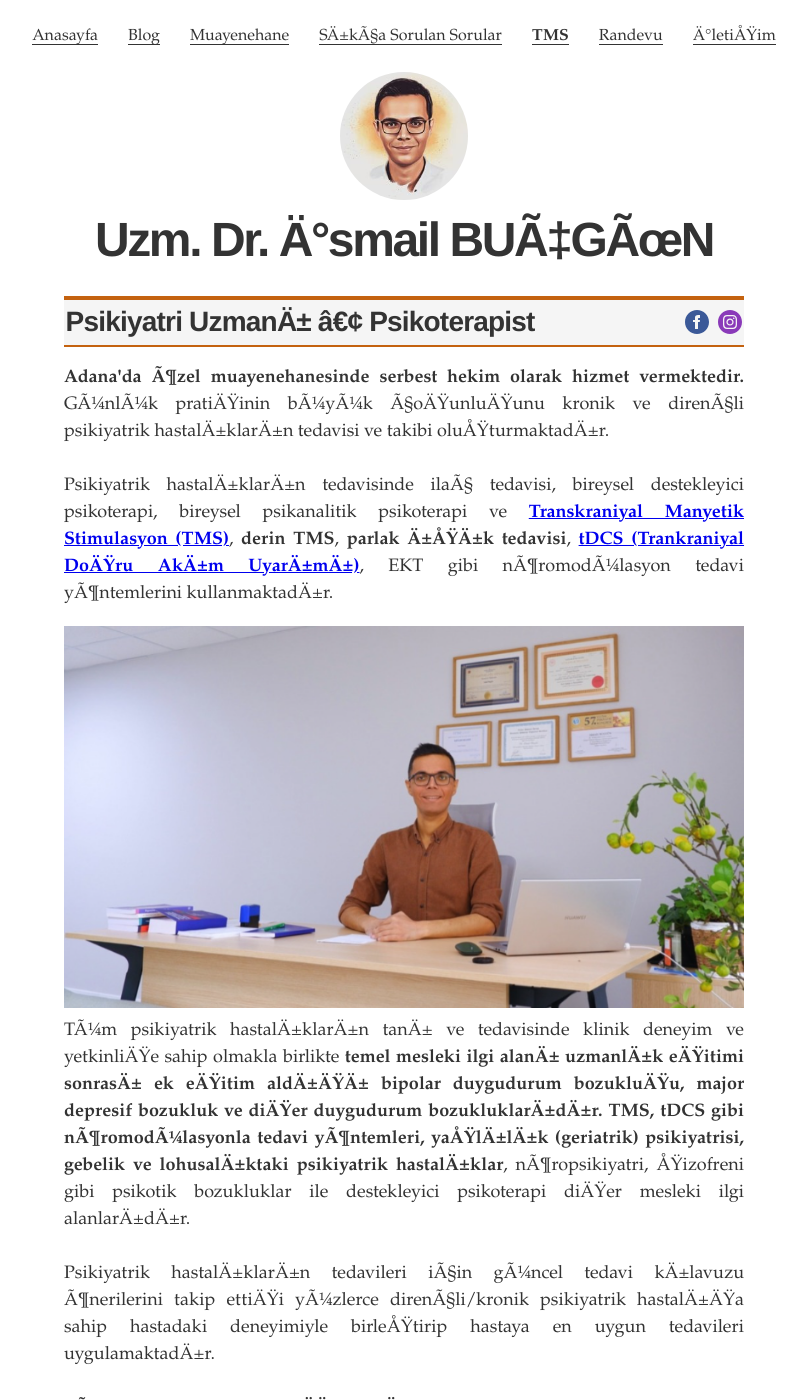
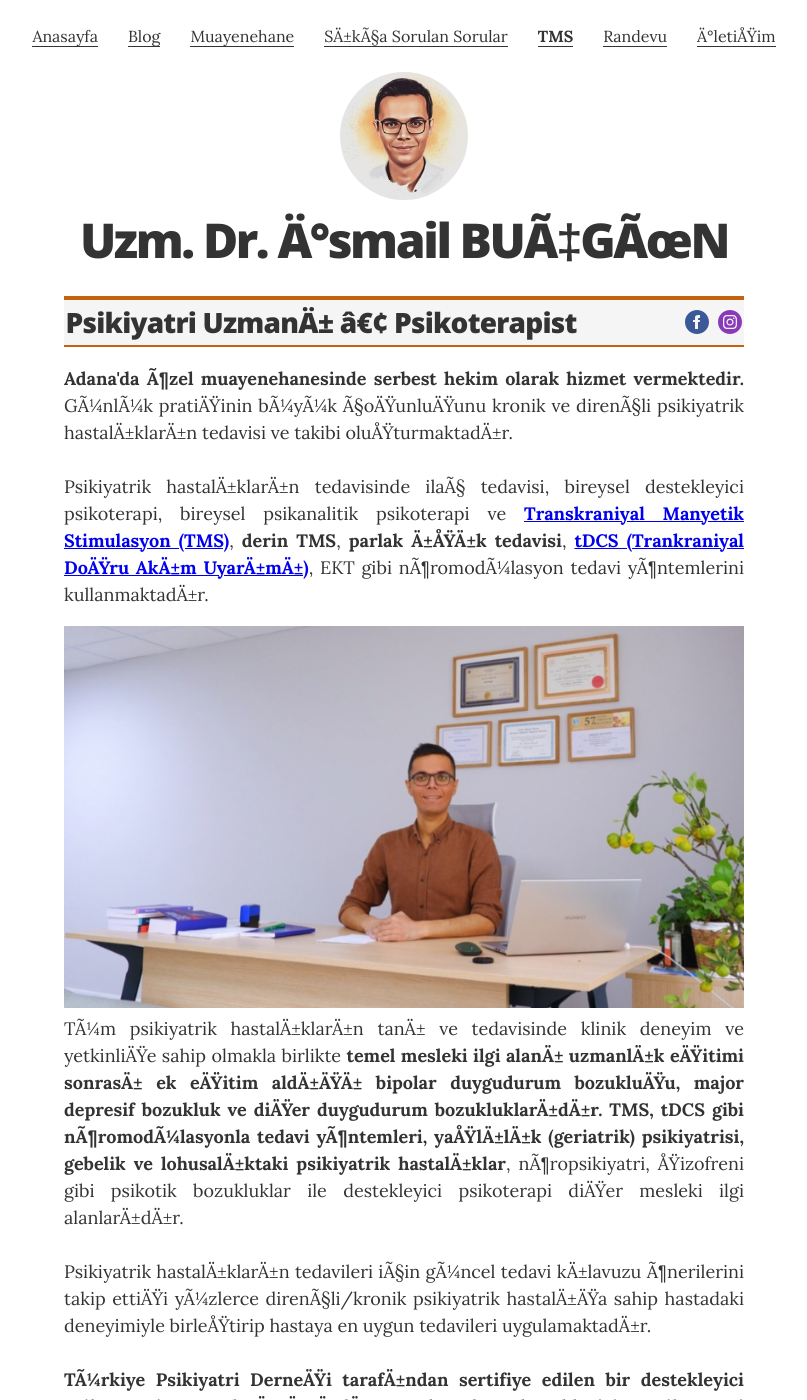
Before and after one commit to ibucgun/ibucgun.github.io, a Jekyll site: the page built from index.html, in a window 1280 px wide and 1400 px high. Shown: the whole window, without its empty margins (236-1043 px from the left). Built offline with Jekyll 4.4.1, drawn with Linux system fonts in a browser that asks for light colours.

Commit message:
Update _mixins.scss

```diff
--- a/_sass/_mixins.scss
+++ b/_sass/_mixins.scss
@@ -51,7 +51,7 @@
 // type utilities
 
 @mixin sans {
-  font-family: "Poppins", "Helvetica Neue", Helvetica, Arial, sans-serif;
+  font-family: "Open Sans", "Helvetica Neue", Helvetica, Arial, sans-serif;
 }
 
 @mixin sans_light {
@@ -75,7 +75,7 @@
 }
 
 @mixin serif {
-  font-family: "Poppins", "Minion Pro", Palatino, Georgia, serif;
+  font-family: "Lora", "Minion Pro", Palatino, Georgia, serif;
 }
 
 @mixin serif_regular {
```
